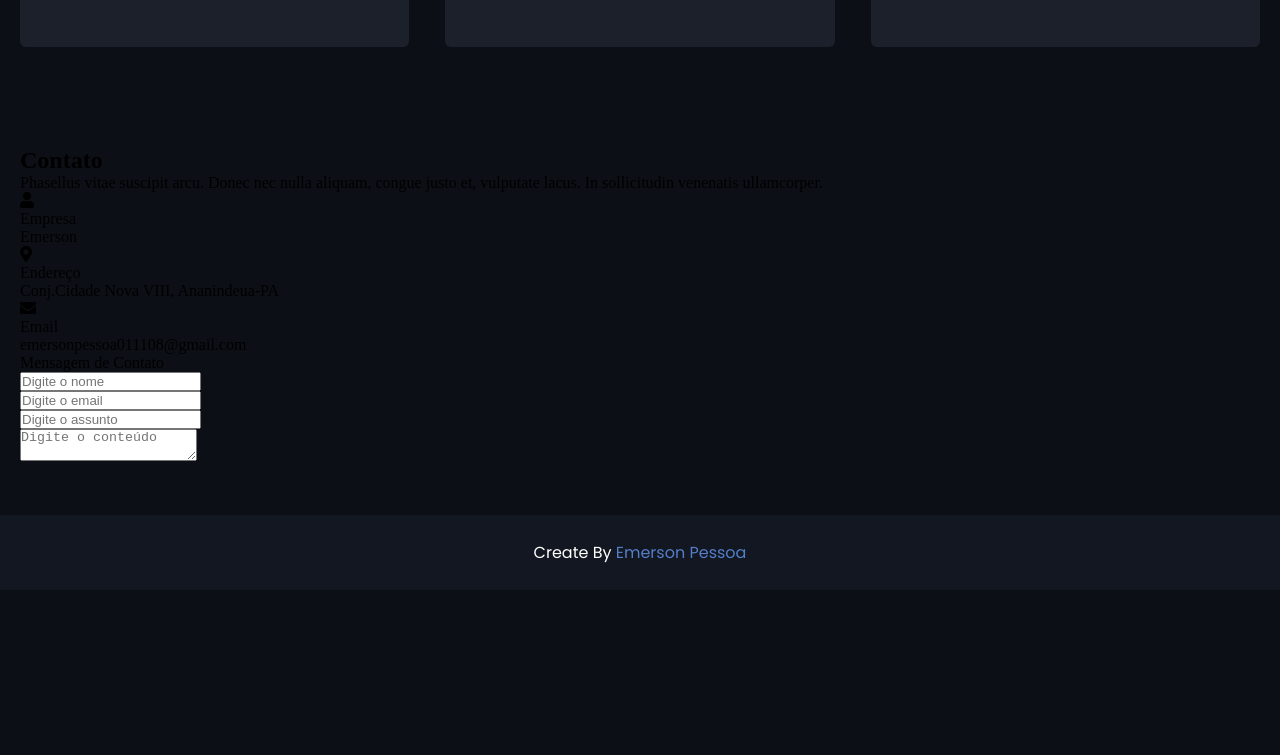
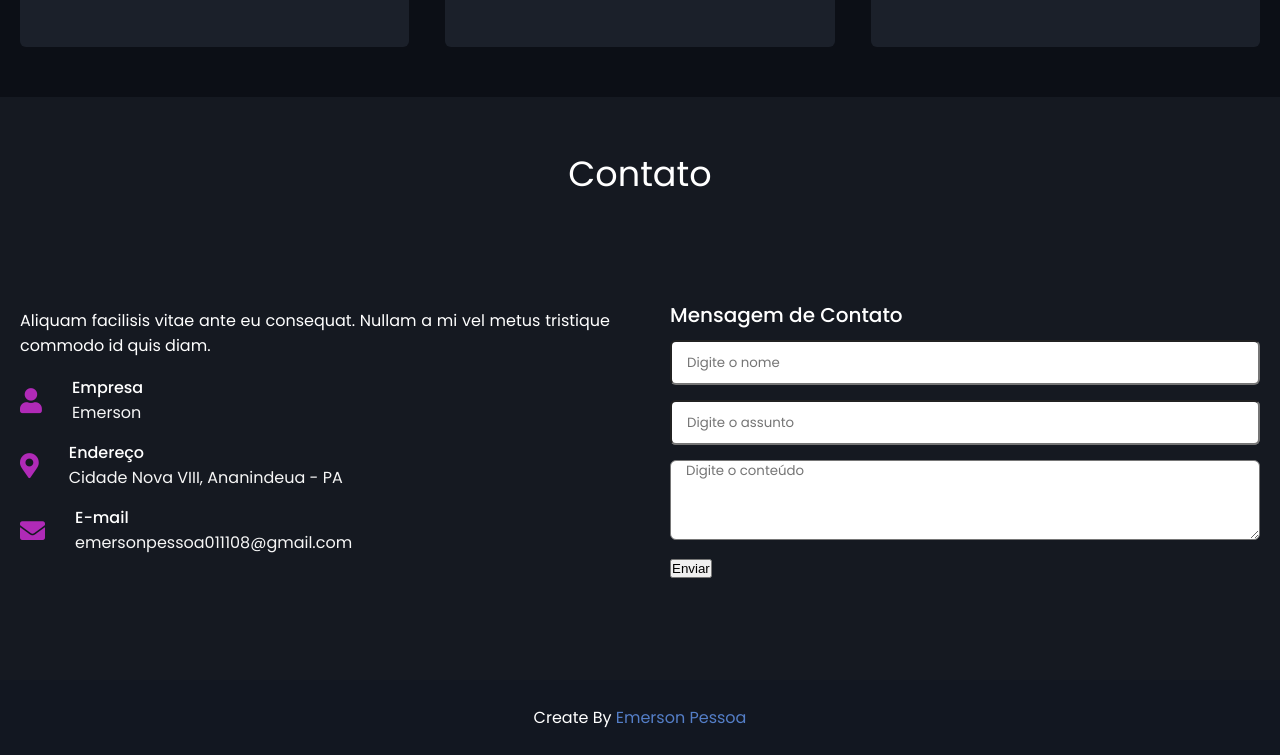
Before and after one commit to emersonpessoa01/layout-site, a plain HTML site: page index.html in a window 1280 px wide. Shown: the part 967-1722 px from the top of the page. Before the commit the page ends 1557 px from the top, so only its background shows below. Drawn offline with nearby package versions, Linux system fonts and the light colour scheme.

Commit message:
styling contact

```diff
--- a/css/custom.css
+++ b/css/custom.css
@@ -255,18 +255,111 @@ section {
    font-size: 25px;
    margin: 10px 0 7px 0;
 }
-@media (max-width: 947px){
-  .services .serv-content .card{
+@media (max-width: 947px) {
+   .services .serv-content .card {
       width: calc(50% - 10px); /* 50% coloca dois em uma linha */
       margin-bottom: 20px;
    }
 }
 
-@media(max-width: 690px){
-  .services .serv-content .card{
+@media (max-width: 690px) {
+   .services .serv-content .card {
       width: 100%; /*ocupa uma linha por vez */
    }
 }
+
+.contact {
+   color: #fff;
+   background-color: #151921;
+   font-family: "Poppins", sans-serif;
+   padding-bottom: 100px;
+}
+.contact .title {
+   text-align: center;
+   margin-bottom: 50px;
+   padding-bottom: 50px;
+   font-size: 35px;
+   font-weight: 400;
+}
+/*div filho da section*/
+.contact .contact-content {
+   display: flex;
+   flex-wrap: wrap;
+   align-items: center;
+   justify-content: space-between;
+}
+
+.contact .contact-content .column {
+   width: calc(50% - 30px);
+}
+.contact .contact-content .left p {
+   text-align: justify;
+}
+.contact .contact-content .left .icons {
+   margin: 10px 0;
+}
+
+.contact .contact-content .row {
+   display: flex;
+   height: 65px;
+   align-items: center;
+}
+
+.contact .contact-content .row .info {
+   margin-left: 30px;
+}
+
+.contact .contact-content .row i {
+   font-size: 25px;
+   color: #b02ab7;
+}
+
+.contact .contact-content .info .head {
+   font-weight: 500;
+}
+
+.contact .contact-content .info .sub-title {
+   color: #f6f6f6;
+}
+
+.contact .contact-content .text {
+   font-size: 20px;
+   font-weight: 500;
+   margin-bottom: 10px;
+}
+
+.contact .right form .field,
+.contact .right form .fields, .field{
+  height: 45px;
+  width: 100%;
+  margin-bottom: 15px;
+}
+
+.contact .right form .textarea{
+  height: 80px;
+  width: 100%;
+}
+
+.contact .right form .name{
+  margin-right: 10px;
+}
+
+.contact .right form .field input,
+.contact .right form .textarea textarea{
+  height: 100%;
+  width: 100%;
+  border-radius: 6px;
+  outline: none;
+  padding: 0 15px;
+  font-family: "Poppins", sans-serif;
+  transition: all 0.3s ease;
+}
+.contact .right form .field input:focus,
+.contact .right form .textarea textarea:focus{
+  border-color: #b02ab7;
+}
+
+
 
 footer {
    background-color: #121721;
--- a/index.html
+++ b/index.html
@@ -4,7 +4,11 @@
         <meta charset="UTF-8" />
         <meta http-equiv="X-UA-Compatible" content="IE=edge" />
         <meta name="viewport" content="width=device-width, initial-scale=1.0" />
-    <link rel="shortcut icon" href="images/favicon.ico" type="image/x-icon" />
+        <link
+            rel="shortcut icon"
+            href="images/favicon.ico"
+            type="image/x-icon"
+        />
         <link rel="stylesheet" href="css/custom.css" />
         <link
             rel="stylesheet"
@@ -50,9 +54,10 @@
                             <i class="fas fa-code"></i>
                             <div class="text">Serviço 1</div>
                             <p>
-                Lorem ipsum dolor sit amet, consectetur adipiscing elit. In
-                elementum massa nulla. Aliquam fermentum purus id arcu
-                vestibulum, sed commodo felis feugiat. Nulla eget accumsan
+                                Lorem ipsum dolor sit amet, consectetur
+                                adipiscing elit. In elementum massa nulla.
+                                Aliquam fermentum purus id arcu vestibulum, sed
+                                commodo felis feugiat. Nulla eget accumsan
                                 libero.
                             </p>
                         </div>
@@ -63,9 +68,10 @@
                             <i class="fas fa-laptop-code"></i>
                             <div class="text">Serviço 2</div>
                             <p>
-                Lorem ipsum dolor sit amet, consectetur adipiscing elit. In
-                elementum massa nulla. Aliquam fermentum purus id arcu
-                vestibulum, sed commodo felis feugiat. Nulla eget accumsan
+                                Lorem ipsum dolor sit amet, consectetur
+                                adipiscing elit. In elementum massa nulla.
+                                Aliquam fermentum purus id arcu vestibulum, sed
+                                commodo felis feugiat. Nulla eget accumsan
                                 libero.
                             </p>
                         </div>
@@ -76,9 +82,10 @@
                             <i class="fas fa-mobile-alt"></i>
                             <div class="text">Serviço 3</div>
                             <p>
-                Lorem ipsum dolor sit amet, consectetur adipiscing elit. In
-                elementum massa nulla. Aliquam fermentum purus id arcu
-                vestibulum, sed commodo felis feugiat. Nulla eget accumsan
+                                Lorem ipsum dolor sit amet, consectetur
+                                adipiscing elit. In elementum massa nulla.
+                                Aliquam fermentum purus id arcu vestibulum, sed
+                                commodo felis feugiat. Nulla eget accumsan
                                 libero.
                             </p>
                         </div>
@@ -87,60 +94,84 @@
             </div>
         </section>
 
-    <section class="contact">
+        <section class="contact" id="contact">
             <div class="max-width">
                 <h2 class="title">Contato</h2>
                 <div class="contact-content">
                     <div class="column left">
                         <p>
-              Phasellus vitae suscipit arcu. Donec nec nulla aliquam, congue
-              justo et, vulputate lacus. In sollicitudin venenatis ullamcorper.
+                            Aliquam facilisis vitae ante eu consequat. Nullam a
+                            mi vel metus tristique commodo id quis diam.
                         </p>
                         <div class="icons">
                             <div class="row">
                                 <i class="fas fa-user"></i>
-                <div class="head">
-                  <div class="info">Empresa</div>
-                  <div class="sun-title">Emerson</div>
+                                <div class="info">
+                                    <div class="head">Empresa</div>
+                                    <div class="sub-title">Emerson</div>
                                 </div>
                             </div>
 
                             <div class="row">
                                 <i class="fas fa-map-marker-alt"></i>
-                <div class="head">
-                  <div class="info">Endereço</div>
-                  <div class="sun-title">
-                    Conj.Cidade Nova VIII, Ananindeua-PA
+                                <div class="info">
+                                    <div class="head">Endereço</div>
+                                    <div class="sub-title">
+                                        Cidade Nova VIII, Ananindeua - PA
                                     </div>
                                 </div>
                             </div>
 
                             <div class="row">
                                 <i class="fas fa-envelope"></i>
-                <div class="head">
-                  <div class="info">Email</div>
-                  <div class="sun-title">emersonpessoa011108@gmail.com</div>
+                                <div class="info">
+                                    <div class="head">E-mail</div>
+                                    <div class="sub-title">
+                                        emersonpessoa011108@gmail.com
                                     </div>
                                 </div>
                             </div>
                         </div>
-
-          <div class="column rigth">
+                    </div>
+                    <div class="column right">
                         <div class="text">Mensagem de Contato</div>
                         <form>
                             <div class="fields">
                                 <div class="field name">
-                  <input type="text" placeholder="Digite o nome" required>
+                                    <input
+                                        type="text"
+                                        placeholder="Digite o nome"
+                                        required
+                                    />
                                 </div>
                                 <div class="field email">
-                  <input type="email" placeholder="Digite o email" required>
+                                    <input
+                                        type="email"
+                                        placeholder="Digite o e-mail"
+                                        required
+                                    />
                                 </div>
                             </div>
+
                             <div class="field">
-                <input type="text" placeholder="Digite o assunto" required>
+                                <input
+                                    type="text"
+                                    placeholder="Digite o assunto"
+                                    required
+                                />
                             </div>
+
                             <div class="field textarea">
-                <textarea placeholder="Digite o conteúdo"></textarea>
+                                <textarea
+                                    cols="30"
+                                    rows="10"
+                                    placeholder="Digite o conteúdo"
+                                    required
+                                ></textarea>
+                            </div>
+
+                            <div class="button-area">
+                                <button type="submit">Enviar</button>
                             </div>
                         </form>
                     </div>
```
Also changed, not shown: 2 other files. Lines whose indentation alone changed are shown as unchanged.
